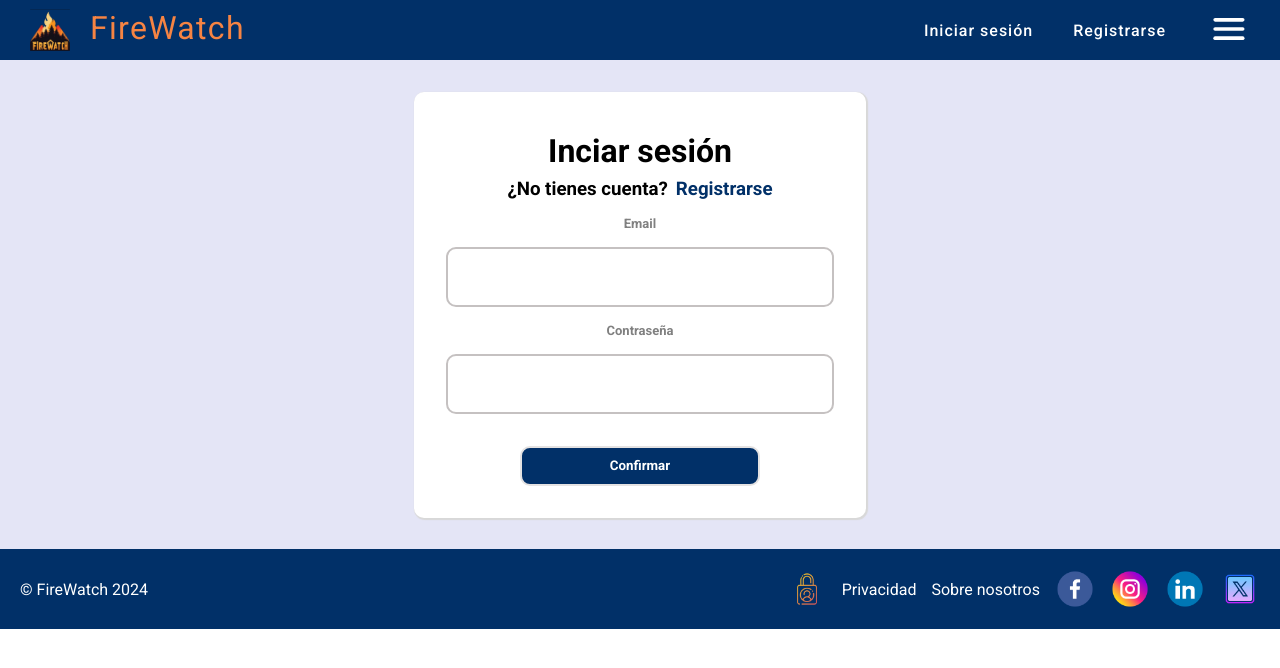
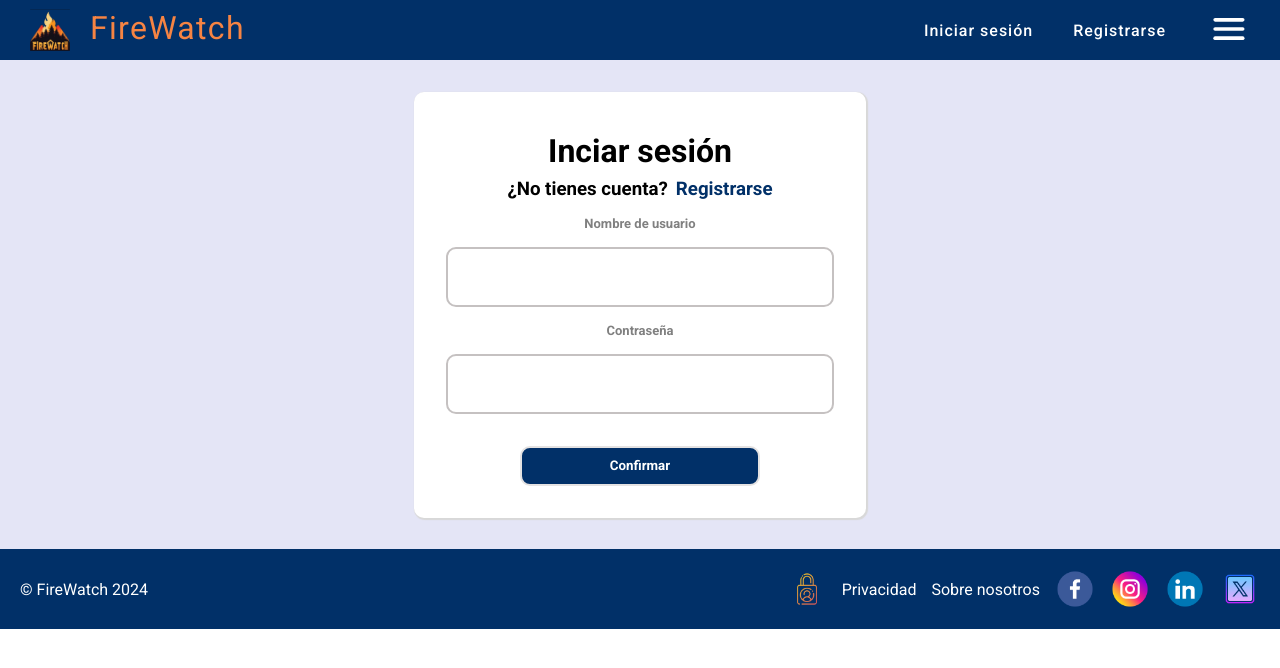
Before and after one commit to polfarre/FireWatch-Frontend, a React (Vite) app: page /login in a window 1280 px wide. Shown: the top 668 px of the page. Built offline with nearby package versions, Linux system fonts and the light colour scheme.

Commit message:
login en proceso

```diff
--- a/src/pages/loginUp/Login.jsx
+++ b/src/pages/loginUp/Login.jsx
@@ -1,43 +1,84 @@
+import React, { useState } from "react";
+import { useNavigate } from "react-router-dom";
 import "./login.css";
 import { NavLink } from "react-router-dom";
 
 const Login = () => {
+  const [formData, setFormData] = useState({
+    username: "",
+    password: "",
+    grant_type: "password",
+    scope: null,
+    client_id: null,
+    client_secret: null
+  });
+
+  const navigate = useNavigate();
+
+  const handleChange = (e) => {
+    setFormData({
+      ...formData,
+      [e.target.name]: e.target.value
+    });
+  };
+
+  const handleSubmit = async (e) => {
+    e.preventDefault();
+
+    const formBody = Object.keys(formData)
+      .map((key) => encodeURIComponent(key) + '=' + encodeURIComponent(formData[key]))
+      .join('&');
+
+    const response = await fetch("http://0.0.0.0:8000/usuarios/login", {
+      method: "POST",
+      headers: {
+        "Content-Type": "application/x-www-form-urlencoded"
+      },
+      body: formBody
+    });
+
+    if (response.ok) {
+      const data = await response.json();
+      console.log("Login exitoso:", data);
+      navigate("/");
+    } else {
+      console.error("Error al iniciar sesión");
+    }
+  };
+
   return (
     <div className="form-container">
-      <form className="login-form">
+      <form className="login-form" onSubmit={handleSubmit}>
         <h1 className="login-title">Inciar sesión</h1>
         <h3 id="sign-up">
           ¿No tienes cuenta?
-          <NavLink  to='/signup' className="text-blue" >
+          <NavLink to='/signup' className="text-blue">
             Registrarse
           </NavLink>
         </h3>
-        <h2 className="form-subtitles">Email</h2>
-        <div className="container-textarea"></div>
+        <h2 className="form-subtitles">Nombre de usuario</h2>
         <input
           className="form-textarea"
-          type="email"
-          name="email"
-          id="email"
+          type="text"
+          name="username"
+          id="username"
+          value={formData.username}
+          onChange={handleChange}
           required
-        >
-
-        </input>
+        />
         <h2 className="form-subtitles">Contraseña</h2>
         <input
           className="form-textarea"
           type="password"
           name="password"
-          id="contraseña"
+          id="password"
+          value={formData.password}
+          onChange={handleChange}
           required
-        >
-
-        </input>
+        />
         <button className="form-buttons" id="blue-button">
           Confirmar
         </button>
-        <p className="text-blue" id="forgot-password">
-        </p>
       </form>
     </div>
   );
```
